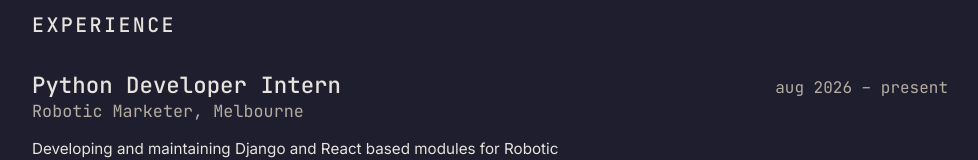
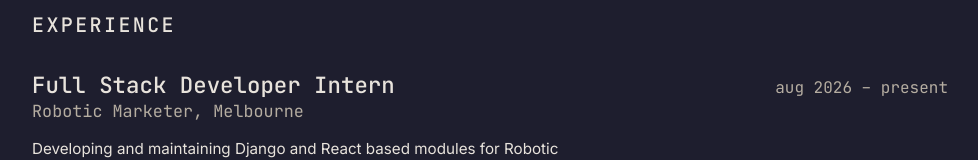
Before and after one commit to Vidyut01/Vidyut-Portfolio, an Astro site: page / in a window 1280 px wide. Shown: the part 978-1138 px from the top of the page, without its empty margins (150-1128 px from the left). Built offline with nearby package versions, Linux system fonts and the light colour scheme; Astro itself is replaced by a stand-in of ours.

Commit message:
Change experiences

```diff
--- a/src/content/experiences/robotic-marketer.md
+++ b/src/content/experiences/robotic-marketer.md
@@ -1,5 +1,5 @@
 ---
-title: Python Developer Intern
+title: Full Stack Developer Intern
 company: Robotic Marketer
 location: Melbourne
 start: aug 2026
```
